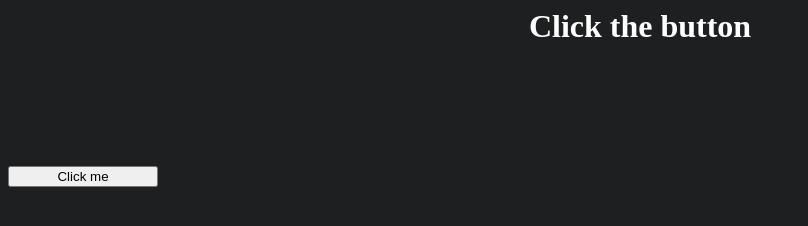
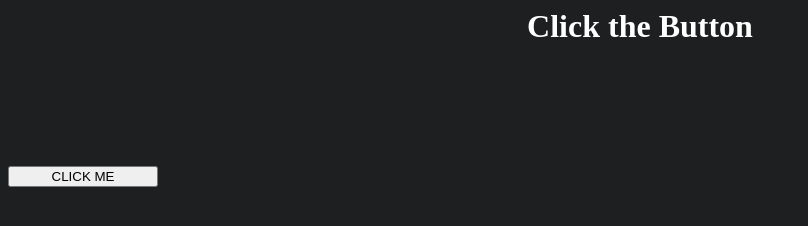
Before and after one commit to sherazlut/myhtml, a plain HTML site: page index.html in a window 1280 px wide. Shown: the whole page, without its empty margins (0-808 px from the left). Drawn offline with nearby package versions, Linux system fonts and the light colour scheme.

Commit message:
final again commit

```diff
--- a/index.html
+++ b/index.html
@@ -5,9 +5,9 @@
 </head>
 <body>
 	<div class="container">
-		<h1>Click the button</h1>
+		<h1>Click the Button</h1>
 		<div id="runaway-container">
-			<button id="runaway">Click me</button>
+			<button id="runaway">CLICK ME</button>
 		</div>
 	</div>
 
```
